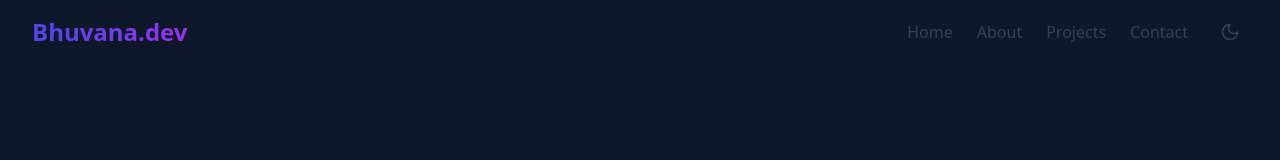
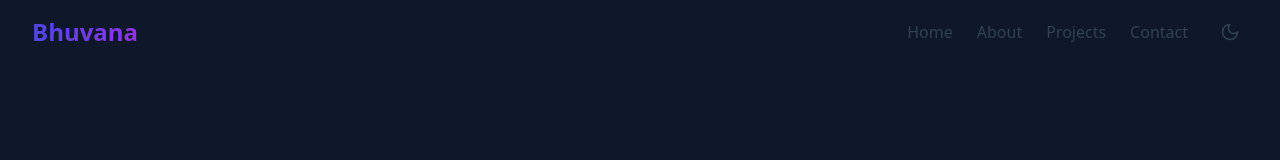
Before and after one commit to bhuvana816/Portfolio., a React (Vite) app: page / in a window 1280 px wide. Shown: the top 160 px of the page. Built offline with nearby package versions, Linux system fonts and the light colour scheme.

Commit message:
Update Navbar.tsx

```diff
--- a/src/components/Navbar.tsx
+++ b/src/components/Navbar.tsx
@@ -41,7 +41,7 @@ const Navbar: React.FC = () => {
             href="#home"
             className="text-2xl font-bold bg-gradient-to-r from-indigo-600 to-purple-600 bg-clip-text text-transparent"
           >
-            Bhuvana.dev
+            Bhuvana
           </a>
 
           {/* Desktop Nav */}
```
